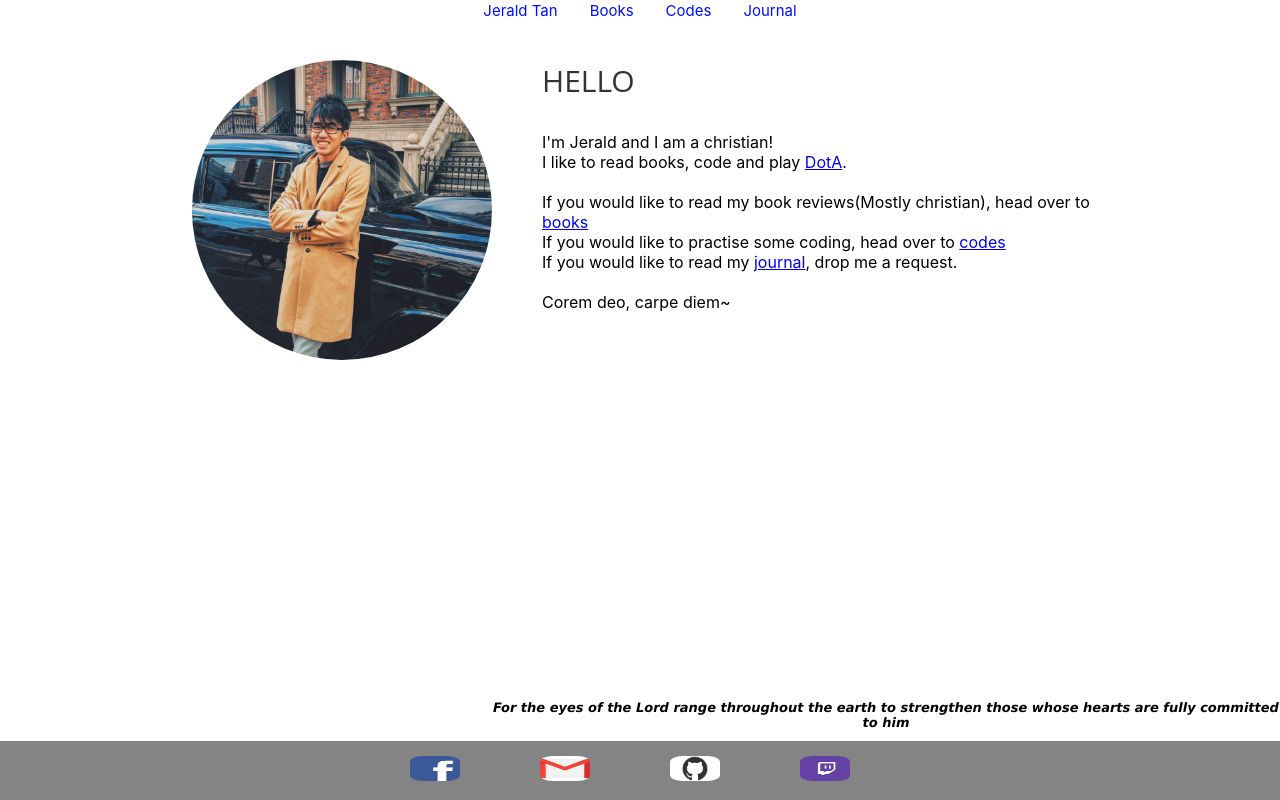
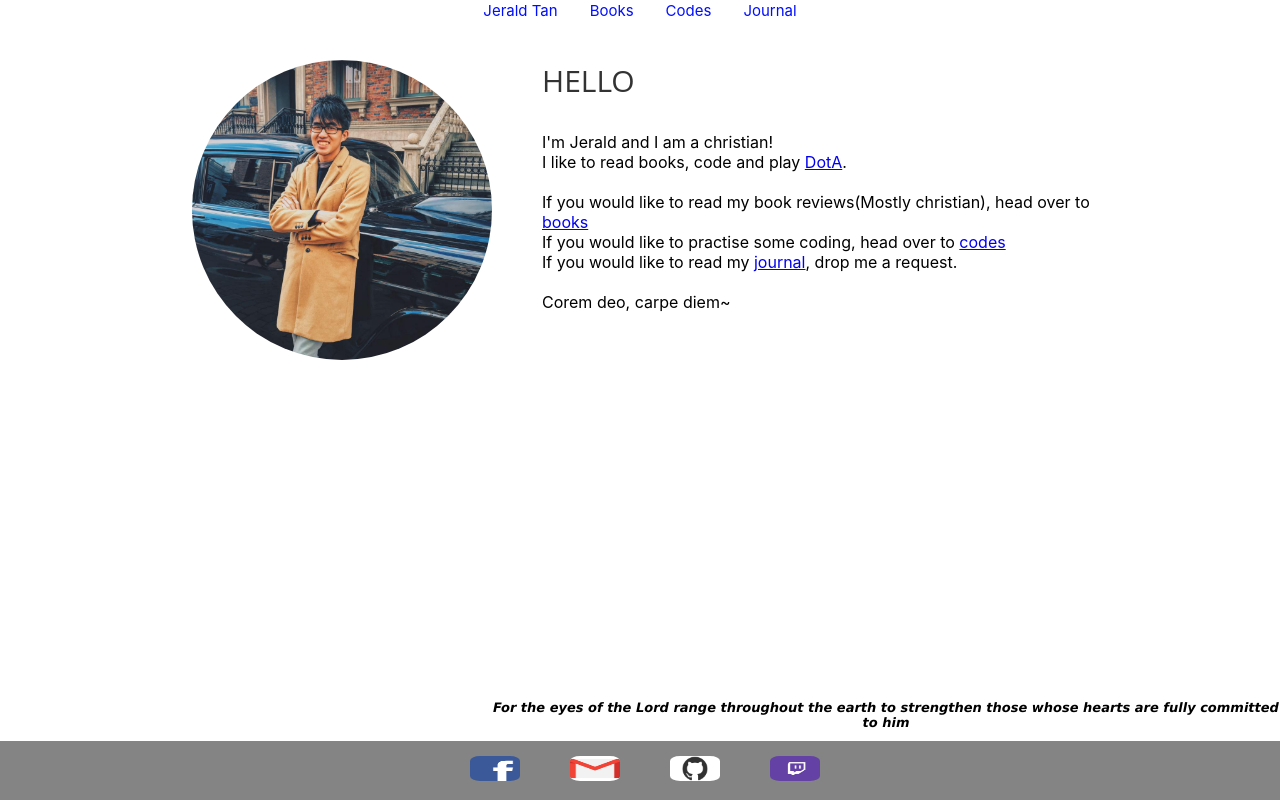
Before and after one commit to jeraldtsy/jeraldtsy, a React (Create React App) app: page / in a window 1280 px wide. Built offline with nearby package versions, Linux system fonts and the light colour scheme.

Commit message:
Modify icon sizes

```diff
--- a/src/App.css
+++ b/src/App.css
@@ -20,10 +20,10 @@ p {
 }
 
 .iconPictures {
-    border-radius: 25%;
+    border-radius: 20%;
     height: 25px;
     width: 50px;
-    margin-right: 50px;
+    margin-right: 20px;
 }
 
 .greet {
```
